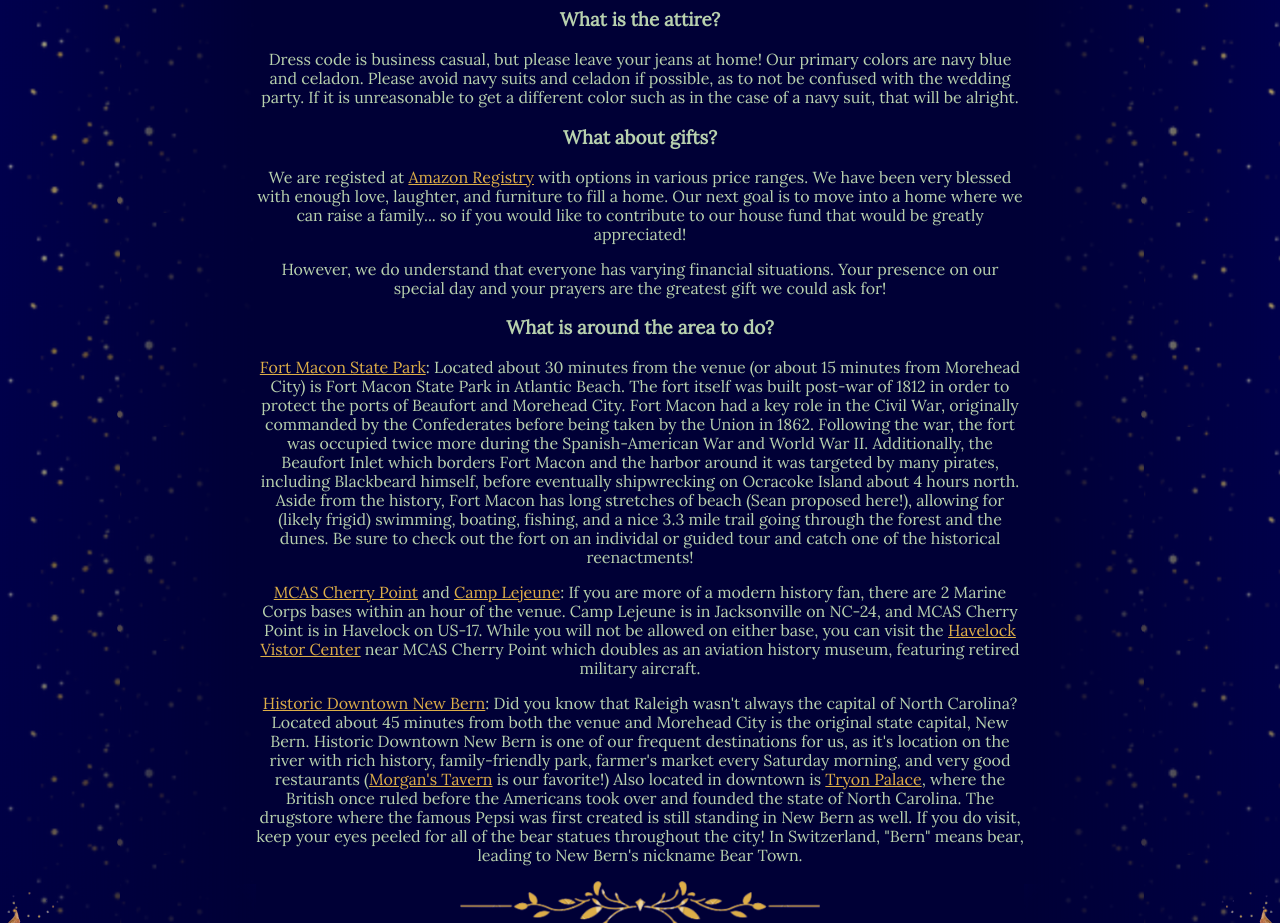
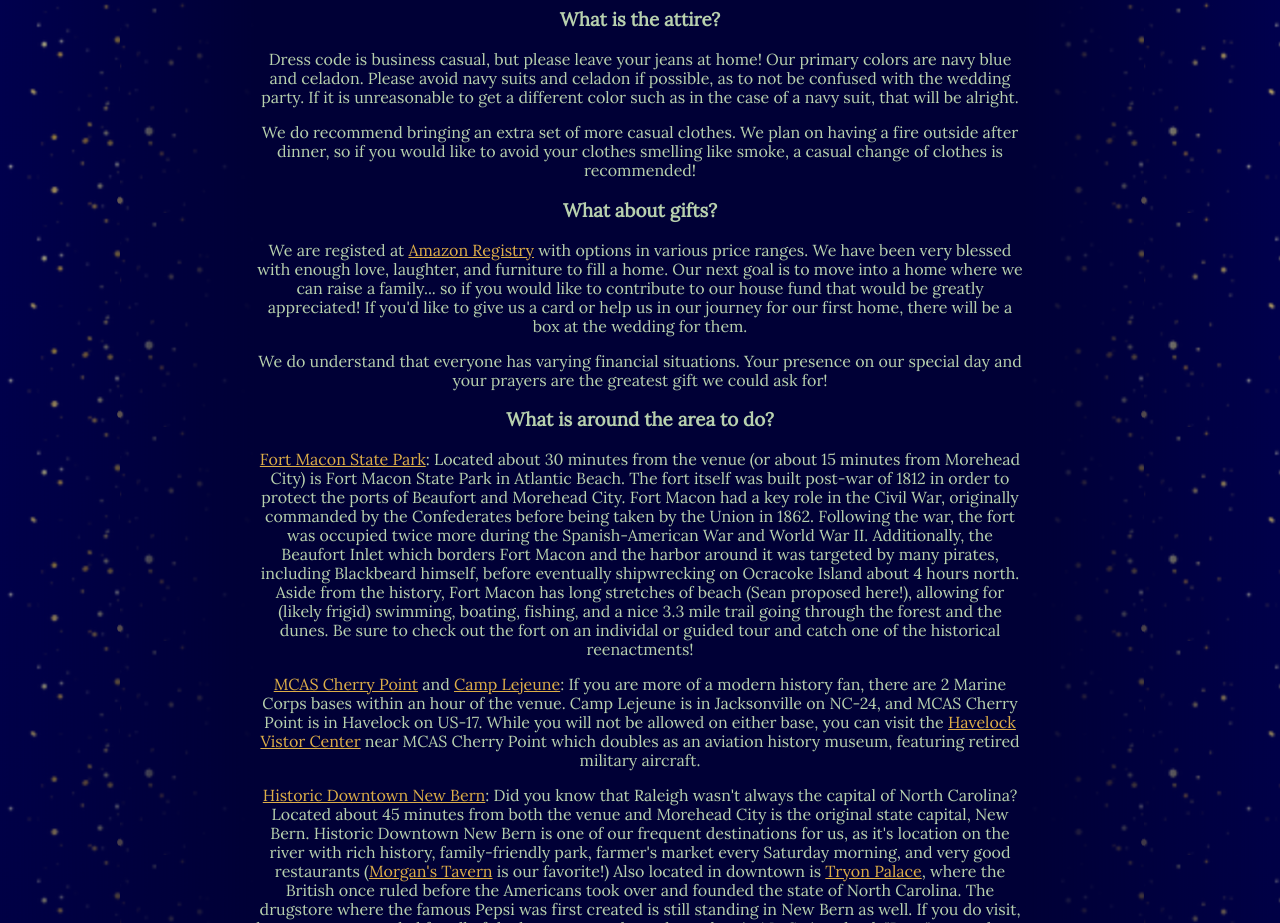
Before and after one commit to PyroPM/pyropm.github.io, a website: page index.html in a window 1280 px wide. Shown: the part 1920-2843 px from the top of the page. Drawn offline with Linux system fonts and the light colour scheme.

Commit message:
dress code additions + gifts

```diff
--- a/index.html
+++ b/index.html
@@ -74,10 +74,11 @@
 
           <h1 id="faqs">FAQs</h1>
           <h3>What is the attire?</h3>
-          <p>Dress code is business casual, but please leave your jeans at home! Our primary colors are navy blue and celadon. Please avoid navy suits and celadon if possible, as to not be confused with the wedding party. If it is unreasonable to get a different color such as in the case of a navy suit, that will be alright. </p>
+          <p>Dress code is business casual, but please leave your jeans at home! Our primary colors are navy blue and celadon. Please avoid navy suits and celadon if possible, as to not be confused with the wedding party. If it is unreasonable to get a different color such as in the case of a navy suit, that will be alright.</p>
+	  <p>We do recommend bringing an extra set of more casual clothes. We plan on having a fire outside after dinner, so if you would like to avoid your clothes smelling like smoke, a casual change of clothes is recommended!</p>
           <h3>What about gifts?</h3>
-          <p>We are registed at <a href="#registry">Amazon Registry</a> with options in various price ranges. We have been very blessed with enough love, laughter, and furniture to fill a home. Our next goal is to move into a home where we can raise a family... so if you would like to contribute to our house fund that would be greatly appreciated!</p>
-          <p>However, we do understand that everyone has varying financial situations. Your presence on our special day and your prayers are the greatest gift we could ask for!</p>
+          <p>We are registed at <a href="#registry">Amazon Registry</a> with options in various price ranges. We have been very blessed with enough love, laughter, and furniture to fill a home. Our next goal is to move into a home where we can raise a family... so if you would like to contribute to our house fund that would be greatly appreciated! If you'd like to give us a card or help us in our journey for our first home, there will be a box at the wedding for them.</p>
+          <p>We do understand that everyone has varying financial situations. Your presence on our special day and your prayers are the greatest gift we could ask for!</p>
           <h3>What is around the area to do?</h3>
           <p><a href="https://www.ncparks.gov/state-parks/fort-macon-state-park">Fort Macon State Park</a>: Located about 30 minutes from the venue (or about 15 minutes from Morehead City) is Fort Macon State Park in Atlantic Beach. The fort itself was built post-war of 1812 in order to protect the ports of Beaufort and Morehead City. Fort Macon had a key role in the Civil War, originally commanded by the Confederates before being taken by the Union in 1862. Following the war, the fort was occupied twice more during the Spanish-American War and World War II. Additionally, the Beaufort Inlet which borders Fort Macon and the harbor around it was targeted by many pirates, including Blackbeard himself, before eventually shipwrecking on Ocracoke Island about 4 hours north. Aside from the history, Fort Macon has long stretches of beach (Sean proposed here!), allowing for (likely frigid) swimming, boating, fishing, and a nice 3.3 mile trail going through the forest and the dunes. Be sure to check out the fort on an individal or guided tour and catch one of the historical reenactments!</p>
           <p><a href="https://www.cherrypoint.marines.mil/">MCAS Cherry Point</a> and <a href="https://www.lejeune.marines.mil/">Camp Lejeune</a>: If you are more of a modern history fan, there are 2 Marine Corps bases within an hour of the venue. Camp Lejeune is in Jacksonville on NC-24, and MCAS Cherry Point is in Havelock on US-17. While you will not be allowed on either base, you can visit the <a href="https://havelockevents.com/?_ga-ft=Zrk18A.AA.AA.AA.AA.DGBolkQlTRiOAw4bvHysDQ..0">Havelock Vistor Center</a> near MCAS Cherry Point which doubles as an aviation history museum, featuring retired military aircraft.</p>
```
